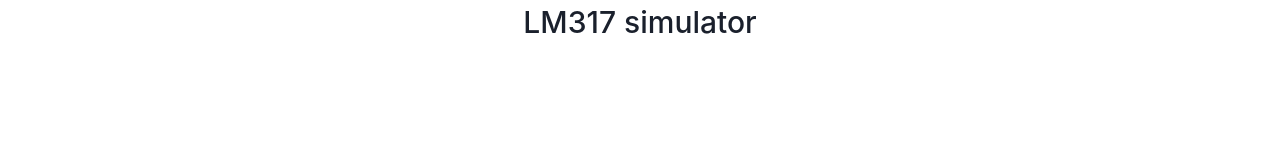
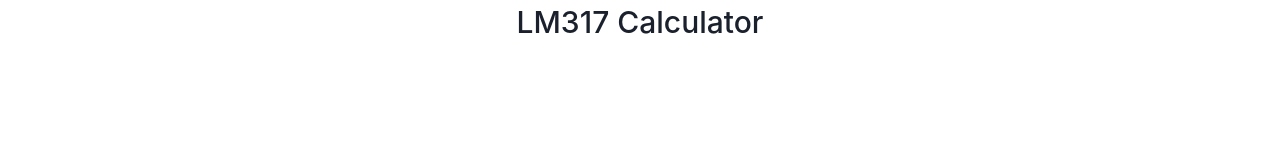
Before and after one commit to misaelnieto/lm317-calculator, a React (Create React App) app: page / in a window 1280 px wide. Shown: the top 156 px of the page. Built offline with nearby package versions, Linux system fonts and the light colour scheme.

Commit message:
This is not a simulator, just a calculator

```diff
--- a/package.json
+++ b/package.json
@@ -1,5 +1,5 @@
 {
-  "name": "lm327-simulator",
+  "name": "lm327-calculator",
   "version": "0.1.0",
   "private": true,
   "homepage": ".",
--- a/src/App.js
+++ b/src/App.js
@@ -43,7 +43,7 @@ class App extends React.Component {
     return (
       <div className="App">
         <header>
-          <h1 className="text-gray-900 text-3xl title-font font-medium mb-4">LM317 simulator</h1>
+          <h1 className="text-gray-900 text-3xl title-font font-medium mb-4">LM317 Calculator</h1>
         </header>
         <section className="text-gray-700 body-font relative">
           <div className="container px-5 py-24 mx-auto flex sm:flex-no-wrap flex-wrap">
```
